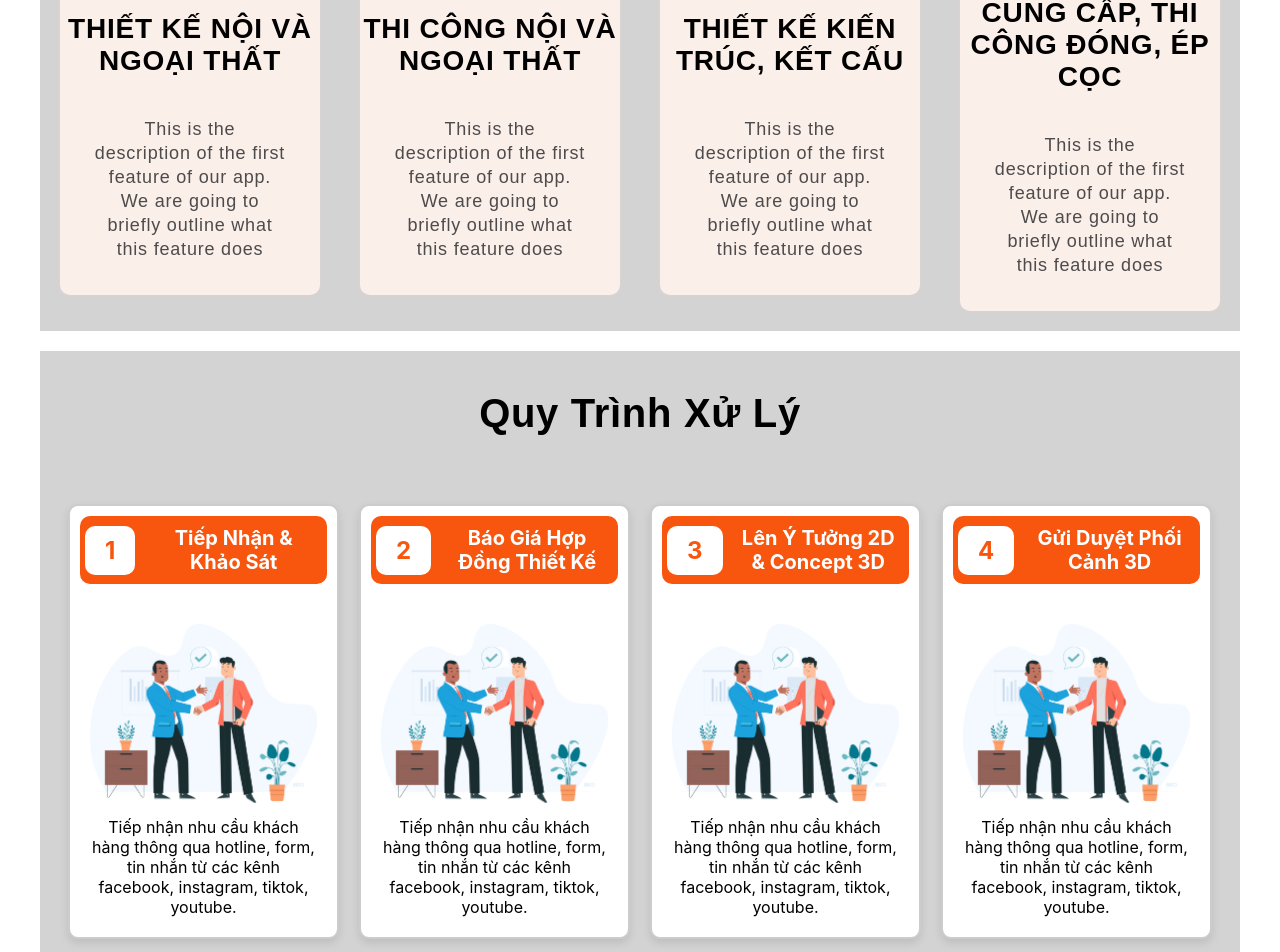
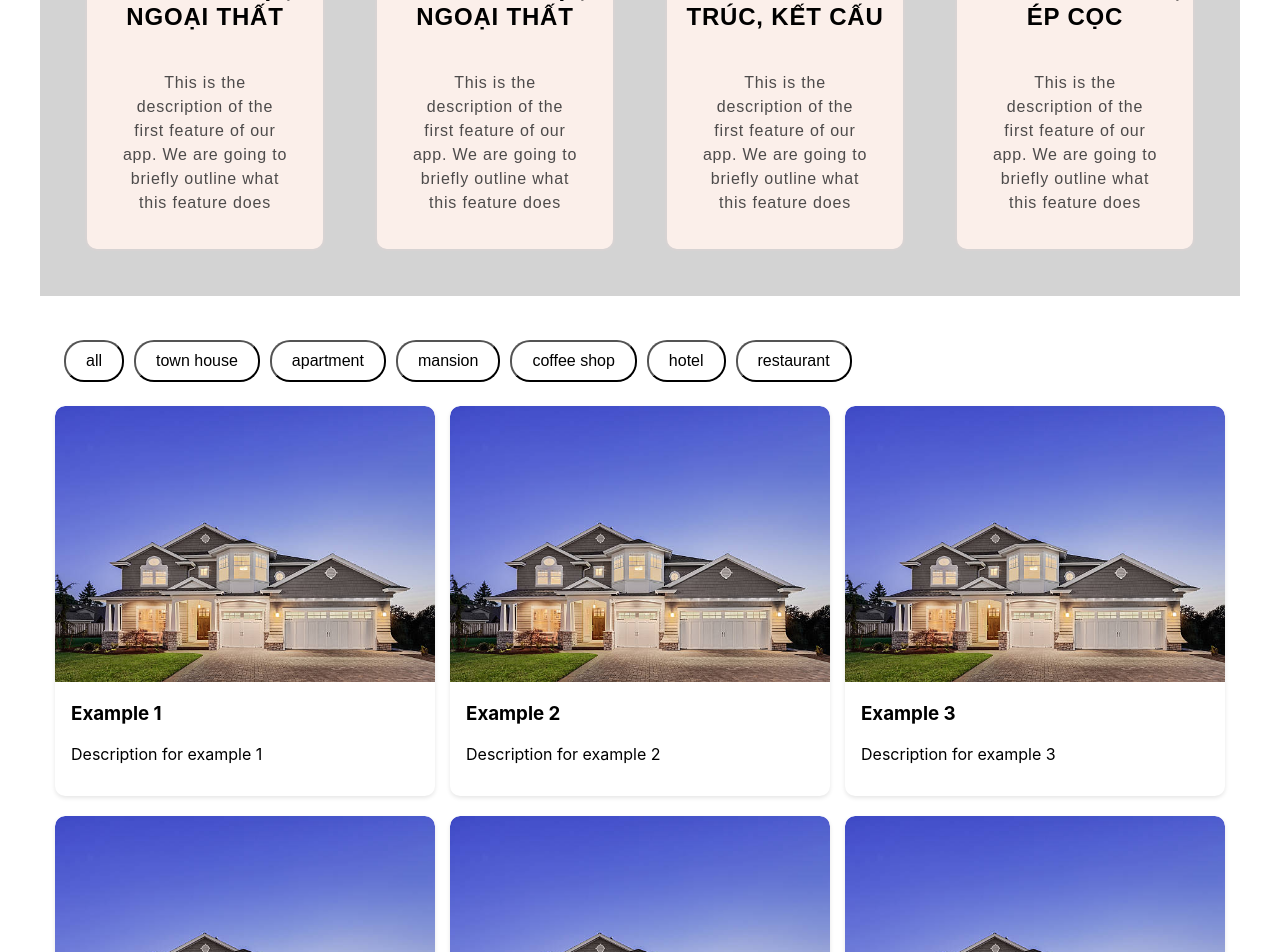
Before and after one commit to KimiNoNawa1610/Showcase, a React (Create React App) app: page / in a window 1280 px wide. Shown: the part 1040-1992 px from the top of the page. Built offline with nearby package versions, Linux system fonts and the light colour scheme.

Commit message:
update project

```diff
--- a/src/Pages/Home.js
+++ b/src/Pages/Home.js
@@ -1,27 +1,32 @@
 // Home.js
-import React, { useState }  from 'react';
-import imageList from '../components/ImageList'; // Import the list of image filenames
-import { Slide } from 'react-slideshow-image';
-import { faPenRuler, faHammer, faHouse, faBoreHole } from "@fortawesome/free-solid-svg-icons";
+import React, { useState } from "react";
+import imageList from "../components/ImageList"; // Import the list of image filenames
+import { Slide } from "react-slideshow-image";
+import {
+  faPenRuler,
+  faHammer,
+  faHouse,
+  faBoreHole,
+} from "@fortawesome/free-solid-svg-icons";
 import InformationCard from "../components/InformationCard";
-import Process from '../components/Process';
-import 'react-slideshow-image/dist/styles.css';
-import '../css/Home.css';
-
+import Process from "../components/Process";
+import "react-slideshow-image/dist/styles.css";
+import "../css/Home.css";
+import ProjectCards from "../components/ProjectCards";
 
 const spanStyle = {
-    padding: '20px',
-    background: '#efefef',
-    color: '#000000'
-  }
+  padding: "20px",
+  background: "#efefef",
+  color: "#000000",
+};
 
 const divStyle = {
-    display: 'flex',
-    alignItems: 'center',
-    justifyContent: 'center',
-    backgroundSize: 'cover',
-    height: '700px'
-  }
+  display: "flex",
+  alignItems: "center",
+  justifyContent: "center",
+  backgroundSize: "cover",
+  height: "700px",
+};
 
 const Home = () => {
   // State to track the color of each circle
@@ -31,85 +36,68 @@ const Home = () => {
   const toggleCircleColor = (index) => {
     setCircleColor((prevColor) => ({
       ...prevColor,
-        [index]: prevColor[index] === 'red' ? 'blue' : 'red',
+      [index]: prevColor[index] === "red" ? "blue" : "red",
     }));
   };
 
   return (
     <div>
-
-            <br/>
-            <div className='slide'>
+      <br />
+      <div className="slide">
         <Slide>
-                {imageList.map((slideImage, index)=> (
+          {imageList.map((slideImage, index) => (
             <div key={index}>
-                    <div style={{ ...divStyle, 'backgroundImage': `url(${slideImage.url})` }}>
+              <div
+                style={{
+                  ...divStyle,
+                  backgroundImage: `url(${slideImage.url})`,
+                }}
+              >
                 <span style={spanStyle}>{slideImage.caption}</span>
               </div>
             </div>
           ))}
         </Slide>
-
       </div>
 
+      <br />
 
-            <br/>
-
-            <div className='services'>
+      <div className="services">
         <h3 className="services-title">
           <span>Dịch Vụ</span>
         </h3>
-                <table className="services-table">
-
-                    <tbody>
-                        <tr>
-                            <td><InformationCard
-                                title="THIẾT KẾ NỘI VÀ NGOẠI THẤT"
+        <div class="services-container">
+          <InformationCard
+            title="THIẾT KẾ NỘI, NGOẠI THẤT"
             description="This is the description of the first feature of our app. We are going to briefly outline what this feature does"
             icon={faPenRuler}
           />
-                            </td>
-                            <td>
           <InformationCard
-                                title="THI CÔNG NỘI VÀ NGOẠI THẤT"
+            title="THI CÔNG NỘI, NGOẠI THẤT"
             description="This is the description of the first feature of our app. We are going to briefly outline what this feature does"
             icon={faHammer}
           />
-                            </td>
-
-                            <td>
           <InformationCard
             title="THIẾT KẾ KIẾN TRÚC, KẾT CẤU"
             description="This is the description of the first feature of our app. We are going to briefly outline what this feature does"
             icon={faHouse}
           />
-                            </td>
-
-                            <td>
           <InformationCard
-                                title="CUNG CẤP, THI CÔNG ĐÓNG, ÉP CỌC"
+            title="THI CÔNG ĐÓNG, ÉP CỌC"
             description="This is the description of the first feature of our app. We are going to briefly outline what this feature does"
             icon={faBoreHole}
           />
-                                </td>
-                        </tr>
-                        {/* Add more rows as needed */}
-                    </tbody>
-                </table>
+        </div>
       </div>
 
-            <br/>
+      <br />
+      <ProjectCards />
+      <br />
+      <Process />
 
-            <Process/>
-
-            <br/>
-
-            <div className='customer-benefits'>
-                customer benefits
-            </div>
-
+      <br />
     </div>
   );
-}
+};
 
 export default Home;
--- a/src/components/Process.js
+++ b/src/components/Process.js
@@ -1,5 +1,4 @@
 import React from "react";
-import { faPenRuler, faHammer, faHouse, faBoreHole } from "@fortawesome/free-solid-svg-icons";
 import ProcessCard from "../components/ProcessCard";
 
 function Process() {
--- a/src/components/ProcessCard.js
+++ b/src/components/ProcessCard.js
@@ -4,18 +4,18 @@ import '../css/ProcessCard.css' // Import CSS file for styling
 // Card component representing a single card with a number, title, image, and description
 const Card = ({ number, title, image, description }) => {
   return (
-    <div className="card">
-      <div className="card-header">
+    <div className="processcard">
+      <div className="processcard-header">
         {/* Number displayed in a white square */}
-        <div className="card-number">{number}</div>
+        <div className="processcard-number">{number}</div>
         {/* Title of the card with background color */}
-        <div className="card-title">{title}</div>
+        <div className="processcard-title">{title}</div>
       </div>
-      <div className="card-content">
+      <div className="processcard-content">
         {/* Image of the card */}
-        <img className="card-image" src={image} alt={title} />
+        <img className="processcard-image" src={image} alt={title} />
         {/* Description of the card */}
-        <div className="card-description">{description}</div>
+        <div className="processcard-description">{description}</div>
       </div>
     </div>
   );
@@ -24,7 +24,7 @@ const Card = ({ number, title, image, description }) => {
 // RowOfCards component representing a row of cards
 const RowOfCards = ({ data, startIndex }) => {
   return (
-    <div className="row">
+    <div className="processrow">
       {/* Map over the data array to render each card */}
       {data.map((item, index) => (
         <Card
--- /dev/null
+++ b/src/components/ProjectCards.js
@@ -0,0 +1,100 @@
+import React, { useState } from 'react';
+import '../css/ProjectCards.css'; // Import CSS file for card styling
+
+const Card = ({ title, description, imageUrl,viewUrl }) => {
+    return (
+      <div className="projectcard">
+        <div className="projectcard-image">
+          <img src={imageUrl} alt={title} />
+        </div>
+        <div className="projectcard-content">
+          <h3>{title}</h3>
+          <p>{description}</p>
+        </div>
+        {/* add viewUrl link */}
+      </div>
+    );
+  };
+
+  const Menu = ({ categories, selectedCategory, onCategorySelect }) => {
+    return (
+      <div className="projectmenu">
+        {categories.map((category, index) => (
+          <button
+            key={index}
+            className={selectedCategory === category ? 'selected' : ''}
+            onClick={() => onCategorySelect(category)}
+          >
+            {category}
+          </button>
+        ))}
+      </div>
+    );
+  };
+
+const ProjectCards = () => {
+  const [selectedCategory, setSelectedCategory] = useState('all');
+
+  const categories = ['all', 'town house', 'apartment', 'mansion', 'coffee shop', 'hotel', 'restaurant'];
+
+  const data = [
+    {
+      title: 'Example 1',
+      description: 'Description for example 1',
+      imageUrl: 'istockphoto-524085051-612x612.jpg',
+      category: 'town house',
+      viewUrl:''
+    },
+    {
+      title: 'Example 2',
+      description: 'Description for example 2',
+      imageUrl: 'istockphoto-524085051-612x612.jpg',
+      category: 'apartment',
+      viewUrl:''
+    },
+    {
+        title: 'Example 3',
+        description: 'Description for example 3',
+        imageUrl: 'istockphoto-524085051-612x612.jpg',
+        category: 'mansion',
+        viewUrl:''
+      },
+      {
+        title: 'Example 4',
+        description: 'Description for example 4',
+        imageUrl: 'istockphoto-524085051-612x612.jpg',
+        category: 'coffee shop',
+        viewUrl:''
+      },
+      {
+        title: 'Example 5',
+        description: 'Description for example 5',
+        imageUrl: 'istockphoto-524085051-612x612.jpg',
+        category: 'hotel',
+        viewUrl:''
+      },
+      {
+        title: 'Example 6',
+        description: 'Description for example 6',
+        imageUrl: 'istockphoto-524085051-612x612.jpg',
+        category: 'restaurant',
+        viewUrl:''
+      },
+    // Add more data for other categories
+  ];
+
+  const filteredData = selectedCategory === 'all' ? data : data.filter(item => item.category === selectedCategory);
+
+  return (
+    <div className="projectmain-container">
+      <Menu categories={categories} onCategorySelect={setSelectedCategory} />
+      <div className="projectcard-container">
+        {filteredData.map((item, index) => (
+          <Card key={index} title={item.title} description={item.description} imageUrl={item.imageUrl} viewUrl={item.viewUrl} />
+        ))}
+      </div>
+    </div>
+  );
+};
+
+export default ProjectCards;
--- a/src/css/Home.css
+++ b/src/css/Home.css
@@ -1,19 +1,18 @@
-.services{
+/* Default styles for services section */
+.services {
   background-color: lightgray;
-  display: flex;
-  flex-direction: column;
-  align-items: center; /* Center items horizontally */
-  justify-content: center; /* Center items vertically */
+  padding: 20px;
+  text-align: center;
 }
 
-/* Add this CSS in your stylesheet */
 .services-container {
-  text-align: center; /* Center align content */
+  display: flex;
+  justify-content: center;
 }
 
 .services-table {
-  border-collapse: collapse;
   margin: 0 auto; /* Center align table */
+  width: 80%; /* Adjust width for larger screens */
 }
 
 .services-table th,
@@ -21,28 +20,36 @@
   padding: 18px;
   border: none;
   text-align: center; /* Center align table cells */
+  width: 20%;
 }
 
 .services-table th {
-
   font-weight: bold;
 }
 
-.consulting{
-  background-color: blueviolet;
-}
-
-.customer-benefits{
-  background-color: brown;
-}
-
-.services-title{
+.services-title {
   font-family: 'Poppins', sans-serif;
-  font-size: 40px;
+  font-size: 1.5rem;
   font-weight: bold;
   letter-spacing: .7px;
 }
 
-.slide{
+/* Media query for smaller screens */
+@media screen and (max-width: 768px) {
+  .services {
+    flex-direction: row; /* Change direction to row for smaller screens */
+  }
 
+  .services-container{
+    flex-wrap: wrap;
+  }
+
+  .services-table {
+    width: 100%; /* Full width for smaller screens */
+  }
+
+  .services-table th,
+  .services-table td {
+    width: 100%; /* Full width for smaller screens */
+  }
 }
--- a/src/css/InfoCard.css
+++ b/src/css/InfoCard.css
@@ -12,12 +12,13 @@
     background-color: #FBEFEA;
     position: relative;
     max-height: max-content;
+    margin: 25px
 }
 .info-card-title {
     margin: 32px 0 40px 0;
     color: black;
     font-family: 'Poppins', sans-serif;
-    font-size: 28px;
+    font-size: 1.5rem;
     font-weight: bold;
     letter-spacing: .8px;
 }
@@ -25,7 +26,7 @@
     margin: 34px;
     color: rgb(77, 75, 75);
     font-family: 'Rubik', sans-serif;
-    font-size: 18px;
+    font-size: 1rem;
     letter-spacing: .8px;
     line-height: 1.5rem;
 }
--- a/src/css/ProcessCard.css
+++ b/src/css/ProcessCard.css
@@ -1,55 +1,73 @@
-.card {
-    border-radius: 10px;
-    border: 2px solid #ccc;
-    overflow: hidden;
-    margin: 10px;
-    box-shadow: 0 4px 8px rgba(0, 0, 0, 0.1);
-    background-color: white;
+/* ProcessCard.css */
+
+.process-container {
+  display: flex;
+  flex-wrap: wrap;
+  justify-content: center;
+  align-items: flex-start;
 }
 
-  .card-header {
+.processrow {
   display: flex;
-    align-items: center;
-    background-color: #f8560f;
-    align-items: center;
-    margin: 10px;
-    border-radius: 10px;
+  flex-wrap: wrap;
+  justify-content: center;
+  margin-bottom: 20px;
 }
 
-  .card-number {
-    background-color: white;
-    color: #f8560f;
-    font-size: 24px;
-    font-weight: bold;
-    padding: 10px 20px;
+.processcard {
+  width: 300px;
+  margin: 10px;
+  background-color: #f7f7f7;
   border-radius: 10px;
-    margin: 5px;
+  box-shadow: 0 0 10px rgba(0, 0, 0, 0.1);
 }
 
-  .card-title {
-    background-color: #f8560f;
+.processcard-header {
+  height: 80px; /* Set a fixed height for all process card headers */
+  padding: 15px;
+  background-color: #F8560F;
   color: white;
-    font-size: 20px;
-    font-weight: bold;
-    padding: 10px;
-    border-top-right-radius: 20px;
-    border-bottom-right-radius: 20px;
+  border-top-left-radius: 10px;
+  border-top-right-radius: 10px;
 }
 
-  .card-content {
-    padding: 20px;
+.processcard-number {
+  width: 30px;
+  height: 30px;
+  background-color: white;
+  color: #F8560F;
+  border-radius: 50%;
+  display: flex;
+  justify-content: center;
+  align-items: center;
+  font-weight: bold;
+  margin-bottom: 10px;
+  overflow: visible;
+  white-space: nowrap; /* Prevent wrapping */
 }
 
-  .card-image {
+.processcard-title {
+  font-size: 1.2rem;
+  font-weight: bold;
+}
+
+.processcard-content {
+  padding: 15px;
+}
+
+.processcard-image {
   width: 100%;
   height: auto;
+  border-bottom: 1px solid #dee2e6;
+}
+
+.processcard-description {
   margin-top: 10px;
 }
 
-  .card-description {
-    margin-top: 10px;
+/* Media query for smaller screens */
+@media screen and (max-width: 768px) {
+  .processcard {
+    width: calc(50% - 20px);
   }
-
-  .row{
-    display: flex;
 }
--- /dev/null
+++ b/src/css/ProjectCards.css
@@ -0,0 +1,79 @@
+.projectcard-container {
+    display: flex;
+    flex-wrap: wrap;
+    justify-content: space-evenly;
+  }
+
+  .projectcard {
+    width: calc(33.33% - 20px); /* Adjust the width as needed */
+    margin-bottom: 20px;
+  }
+
+  @media (max-width: 768px) {
+    .card {
+      width: calc(50% - 20px);
+    }
+  }
+
+  @media (max-width: 480px) {
+    .card {
+      width: calc(100% - 20px);
+    }
+  }
+
+
+  .projectcard {
+    width: calc(33.33% - 20px); /* Adjust the width as needed */
+    margin-bottom: 20px;
+    background-color: white;
+    border-radius: 10px;
+    overflow: hidden;
+    box-shadow: 0 2px 4px rgba(0, 0, 0, 0.1);
+  }
+
+  .projectcard-image {
+    width: 100%;
+    overflow: hidden;
+    border-radius: 10px 10px 0 0;
+  }
+
+  .projectcard-image img {
+    width: 100%;
+    height: auto;
+  }
+
+  .projectcard-content {
+    padding: 1rem;
+  }
+
+  .projectcard-content h3 {
+    margin-top: 0;
+  }
+
+  .projectcard-content p {
+    margin-bottom: 1rem;
+  }
+
+  .projectmenu{
+    margin: 1.5rem;
+  }
+
+  .projectmenu button {
+    background-color: transparent;
+    color: black;
+    padding: 10px 20px;
+    margin-right: 10px;
+    font-size: 1rem;
+    cursor: pointer;
+    border-radius: 20px;
+
+  }
+
+  .projectmenu button:hover {
+    background-color: #ddd;
+  }
+
+  .projectmenu button.selected {
+    background-color: black;
+    color: white;
+  }
```
Also changed, not shown: src/css/Layout.css (+10 -2 lines), public/istockphoto-524085051-612x612.jpg (added). Lines whose indentation alone changed are shown as unchanged.
